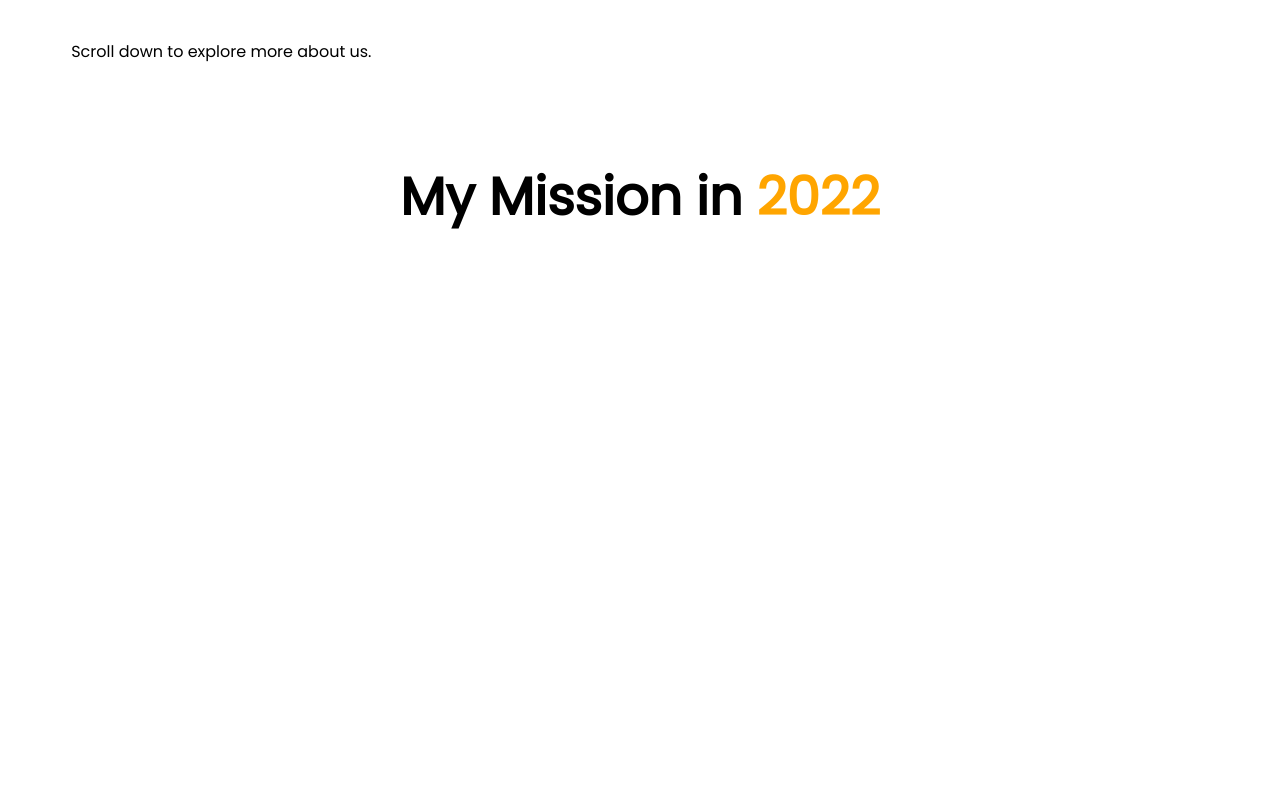
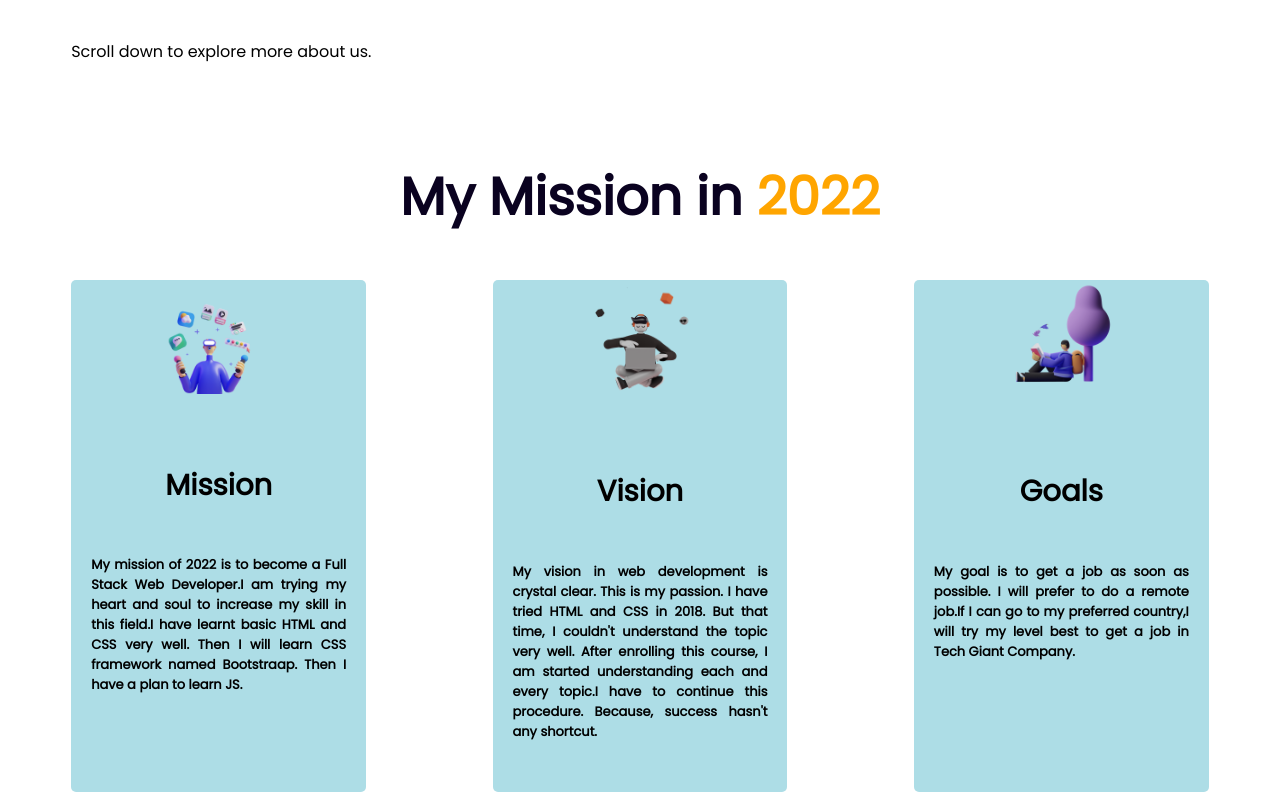
Before and after one commit to Nadim-Nion/1st-assignment, a plain HTML site: page index.html in a window 1280 px wide. Shown: the part 741-1541 px from the top of the page. Before the commit the page ends 1021 px from the top, so only its background shows below. Drawn offline with Linux system fonts and the light colour scheme.

Commit message:
section two added

```diff
--- a/index.html
+++ b/index.html
@@ -30,7 +30,43 @@
     </section>
 
     <section class="sec-two">
-        <h2>My Mission in <span class="orange-color">2022</span></h2>
+
+        <h2> <span id="purple-color">My Mission in</span> <span class="orange-color">2022</span></h2>
+        <div class="flexible-container">
+            <div class="div-mission">
+
+                <img src="mission-2022-main/images/illustrators/illustrator-1.png" alt="">
+                <h5>Mission</h5>
+                <p>My mission of 2022 is to become a Full Stack Web Developer.I am trying my heart and soul to increase
+                    my
+                    skill in this field.I have learnt basic HTML and CSS very well. Then I will learn CSS framework
+                    named
+                    Bootstraap. Then I have a plan to learn JS.</p>
+            </div>
+
+            <div class="div-mission">
+                <img src="mission-2022-main/images/illustrators/illustrator-2.png" alt="">
+                <h5>Vision</h5>
+                <p>My vision in web development is crystal clear. This is my passion. I have tried HTML and CSS in 2018.
+                    But
+                    that time, I couldn't understand the topic very well. After enrolling this course, I am started
+                    understanding each and every topic.I have to continue this procedure. Because, success hasn't any
+                    shortcut.</p>
+
+            </div>
+
+            <div class="div-mission">
+                <img src="mission-2022-main/images/illustrators/illustrator-3.png" alt="">
+                <h5>Goals</h5>
+                <p>My goal is to get a job as soon as possible. I will prefer to do a remote job.If I can go to my
+                    preferred
+                    country,I will try my level best to get a job in Tech Giant Company.</p>
+
+            </div>
+        </div>
+
+
+
 
     </section>
 
--- a/style.css
+++ b/style.css
@@ -17,6 +17,9 @@ h1{
 .orange-color{
     color: orange;
 
+}
+#purple-color{
+    color: rgb(10, 2, 32);
 }
 
 p{
@@ -56,7 +59,31 @@ p{
     display: flex;
 }
 
-.sec-two{
+.sec-two {
     text-align: center;
     font-size: 35px;
+    font-weight: 700;
+
 }
+
+.flexible-container{
+    display: flex;
+}
+
+.div-mission{
+    width: 30%;
+    margin-left: 5%;
+    margin-right: 5%;
+    background-color: rgb(173, 221, 230);
+    padding-left: 20px;
+    padding-right: 20px;
+    border-radius: 5px;
+}
+
+.div-mission p{
+   font-size: small;
+}
+
+.div-mission img{
+    width: 50%;
+}
```
